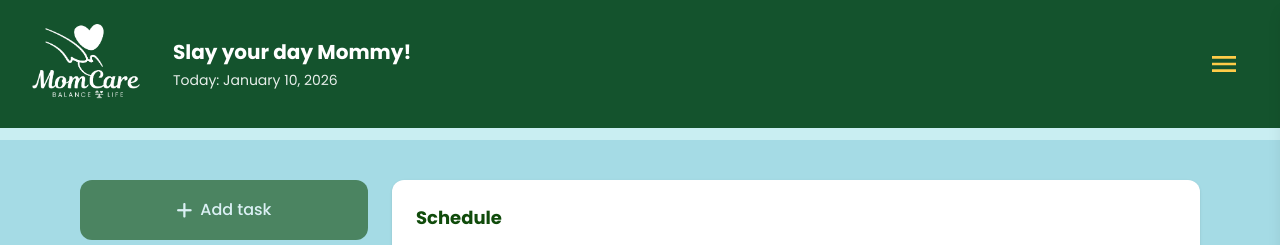
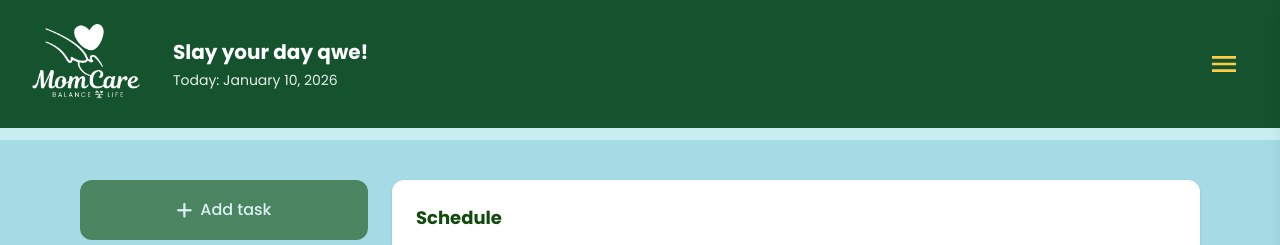
Before and after one commit to gadomarialina-bit/MomCare-App-by-MomTech, a Flask app: page /tasks in a window 1280 px wide. Shown: the top 245 px of the page. Run offline with Flask 3, Linux system fonts and the light colour scheme; a user stored in the database is signed in; data comes from the database, SQL or seed files in the repository; data that the repository does not hold is empty; some libraries are stand-ins or nearby versions.

Commit message:
slay your day

```diff
--- a/templates/navbar.html
+++ b/templates/navbar.html
@@ -36,7 +36,8 @@
                 <img src="{{ url_for('static', filename='images/momcare_logo_white.png') }}" alt="MomCare"
                     class="h-20 w-auto" />
                 <div>
-                    <h1 class="text-l lg:text-xl font-bold">Slay your day Mommy!</h1>
+                    <h1 class="text-l lg:text-xl font-bold">Slay your day {{ first or session.get('user_first') or
+                        'User' }}!</h1>
                     <p class="mt-1 text-sm opacity-90">Today: <span id="currentDateDisplay">{{ today or ''
                             }}</span></p>
                 </div>
```
